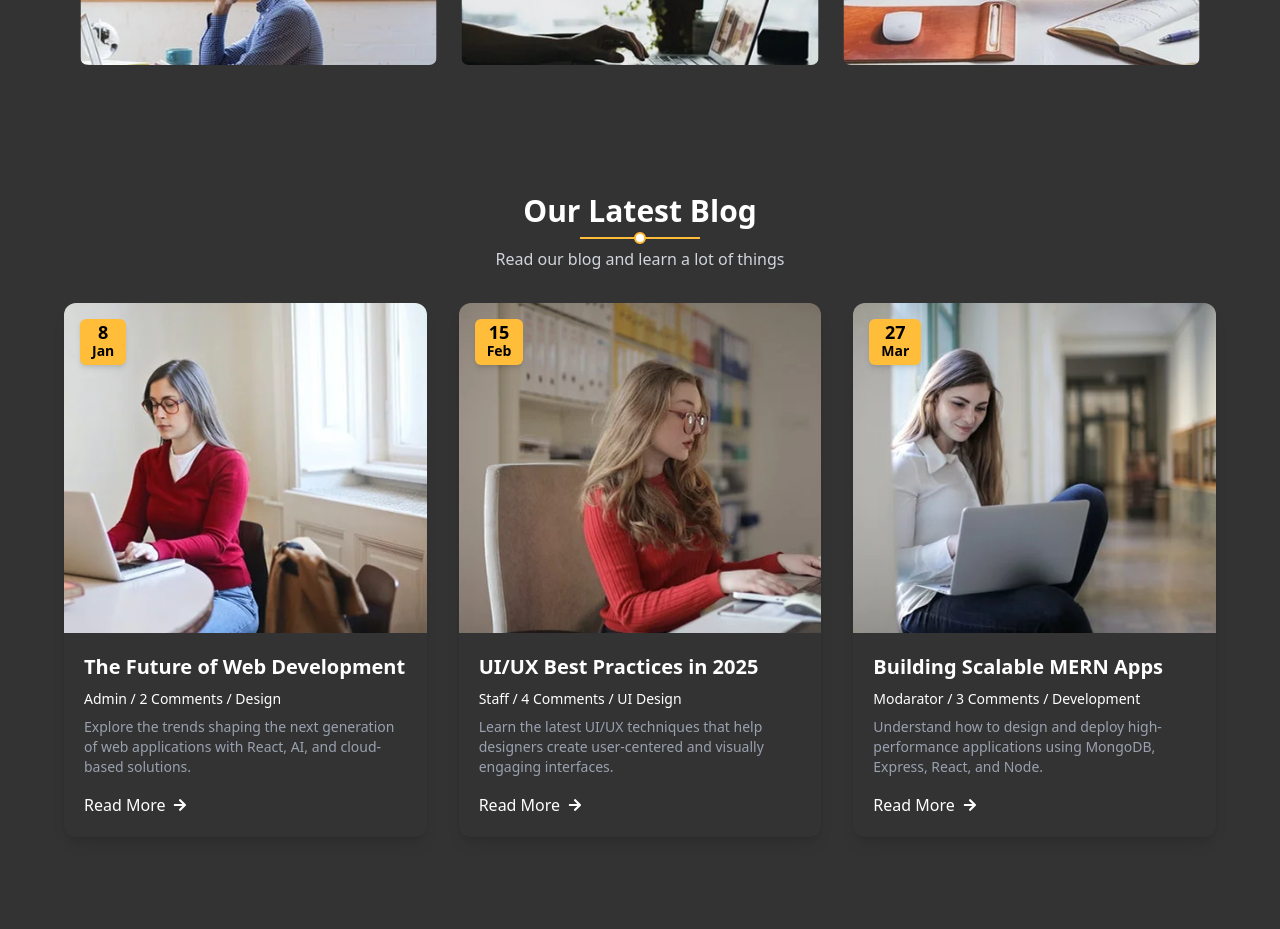
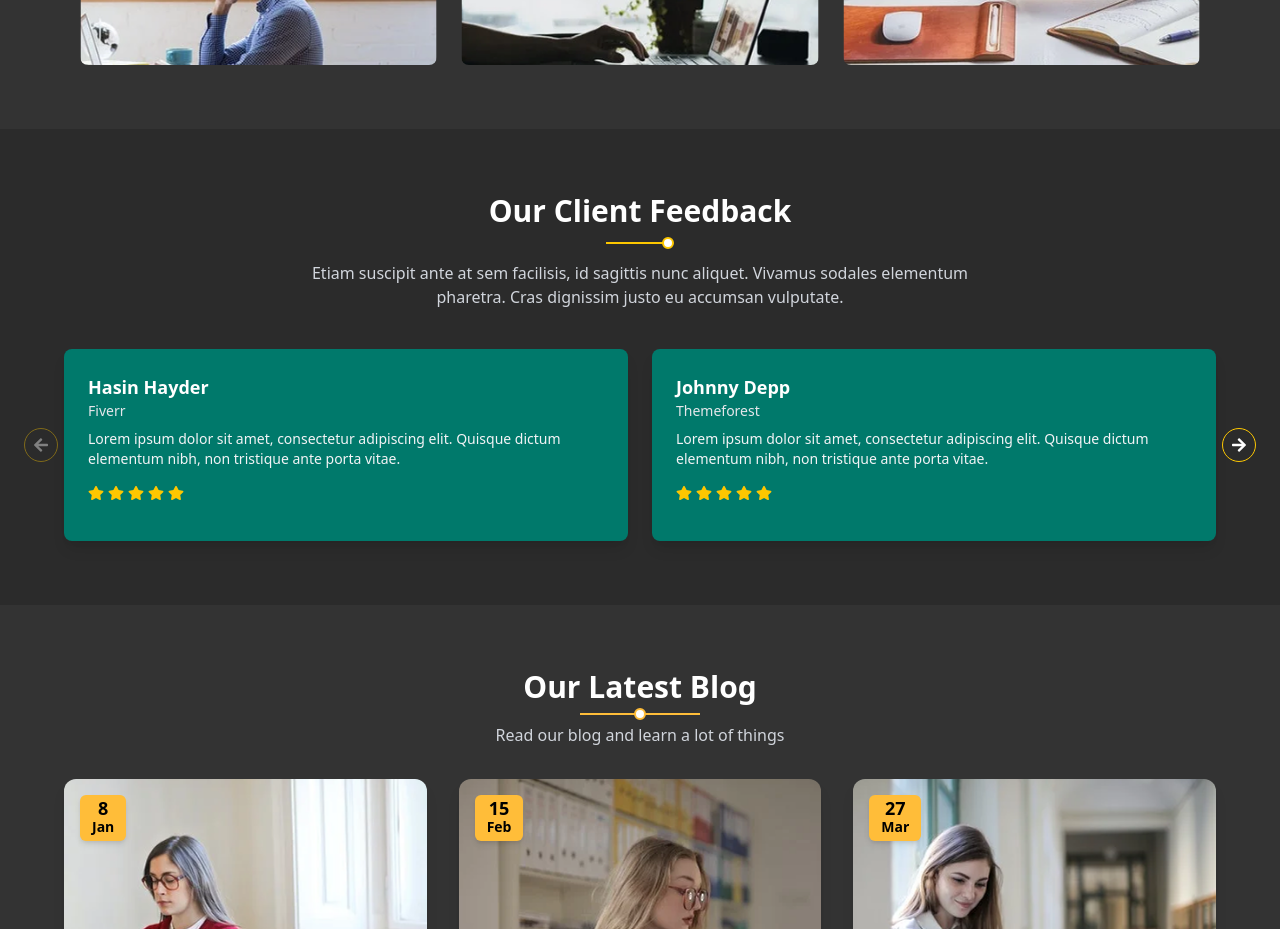
Before and after one commit to alaminislam3/Portfolio-for-deshit-bd, a React (Vite) app: page / in a window 1280 px wide. Shown: the part 3660-4589 px from the top of the page. Built offline with nearby package versions, Linux system fonts and the light colour scheme.

Commit message:
Created client feedback section

```diff
--- a/src/App.jsx
+++ b/src/App.jsx
@@ -9,6 +9,8 @@ import Resume from "./Component/Resume";
 import Project from "./Component/Project";
 import Blog from "./Component/Blog";
 import Footer from "./Component/Footer";
+import ClientFeedback from "./Component/ClientFeedback";
+
 
 
 function App() {
@@ -36,9 +38,11 @@ function App() {
       <Service></Service>
       <Resume/>
       <Project/>
+      <ClientFeedback/>
       <Blog/>
       <ContactUs />
       <Footer/>
+
     </>
   );
 }
--- /dev/null
+++ b/src/Component/ClientFeedback.jsx
@@ -0,0 +1,109 @@
+import React, { useState } from "react";
+import { FaArrowLeft, FaArrowRight, FaStar } from "react-icons/fa";
+
+const feedbacks = [
+  {
+    id: 1,
+    name: "Hasin Hayder",
+    title: "Fiverr",
+    text: "Lorem ipsum dolor sit amet, consectetur adipiscing elit. Quisque dictum elementum nibh, non tristique ante porta vitae.",
+
+  },
+  {
+    id: 2,
+    name: "Johnny Depp",
+    title: "Themeforest",
+    text: "Lorem ipsum dolor sit amet, consectetur adipiscing elit. Quisque dictum elementum nibh, non tristique ante porta vitae.",
+
+  },
+  {
+    id: 3,
+    name: "Mia Khan",
+    title: "Upwork",
+    text: "Lorem ipsum dolor sit amet, consectetur adipiscing elit. Quisque dictum elementum nibh, non tristique ante porta vitae.",
+
+  },
+];
+
+export default function ClientFeedback() {
+  const [startIndex, setStartIndex] = useState(0);
+
+  const nextFeedback = () => {
+    if (startIndex + 2 < feedbacks.length) setStartIndex(startIndex + 1);
+  };
+
+  const prevFeedback = () => {
+    if (startIndex > 0) setStartIndex(startIndex - 1);
+  };
+
+  return (
+    <div className="bg-[#2b2b2b] text-white py-16 px-4">
+      <div className="text-center mb-10">
+        <h2 className="text-3xl font-semibold mb-2">Our Client Feedback</h2>
+        <div className="flex justify-center items-center mb-3">
+          <div className="w-16 h-[2px] bg-yellow-400"></div>
+          <div className="w-3 h-3 bg-white border-2 border-yellow-400 rounded-full -ml-2"></div>
+        </div>
+        <p className="max-w-2xl mx-auto text-gray-300">
+          Etiam suscipit ante at sem facilisis, id sagittis nunc aliquet.
+          Vivamus sodales elementum pharetra. Cras dignissim justo eu accumsan
+          vulputate.
+        </p>
+      </div>
+
+      {/* Feedback Section */}
+      <div className="relative max-w-6xl mx-auto flex items-center justify-center gap-6">
+        {/* Left Arrow */}
+        <button
+          onClick={prevFeedback}
+          disabled={startIndex === 0}
+          className={`absolute left-0 md:-left-10 border border-yellow-400 p-2 rounded-full transition
+            ${
+              startIndex === 0
+                ? "opacity-40 cursor-not-allowed"
+                : "hover:bg-yellow-400 hover:text-black"
+            }`}
+        >
+          <FaArrowLeft />
+        </button>
+
+        {/* Feedback Cards */}
+        <div className="grid md:grid-cols-2 gap-6 w-full">
+          {feedbacks.slice(startIndex, startIndex + 2).map((fb) => (
+            <div
+              key={fb.id}
+              className="bg-[#00796b] relative p-6 rounded-lg shadow-lg"
+            >
+              <h3 className="text-lg font-bold capitalize">{fb.name}</h3>
+              <p className="text-sm mb-2 text-gray-200">{fb.title}</p>
+              <p className="text-gray-100 text-sm mb-4">{fb.text}</p>
+
+              <div className="text-yellow-400 flex gap-1 mb-4">
+                {[...Array(5)].map((_, i) => (
+                  <FaStar key={i} />
+                ))}
+              </div>
+
+
+
+            </div>
+          ))}
+        </div>
+
+        {/* Right Arrow */}
+        <button
+          onClick={nextFeedback}
+          disabled={startIndex + 2 >= feedbacks.length}
+          className={`absolute right-0 md:-right-10 border border-yellow-400 p-2 rounded-full transition
+            ${
+              startIndex + 2 >= feedbacks.length
+                ? "opacity-40 cursor-not-allowed"
+                : "hover:bg-yellow-400 hover:text-black"
+            }`}
+        >
+          <FaArrowRight />
+        </button>
+      </div>
+    </div>
+  );
+}
```
